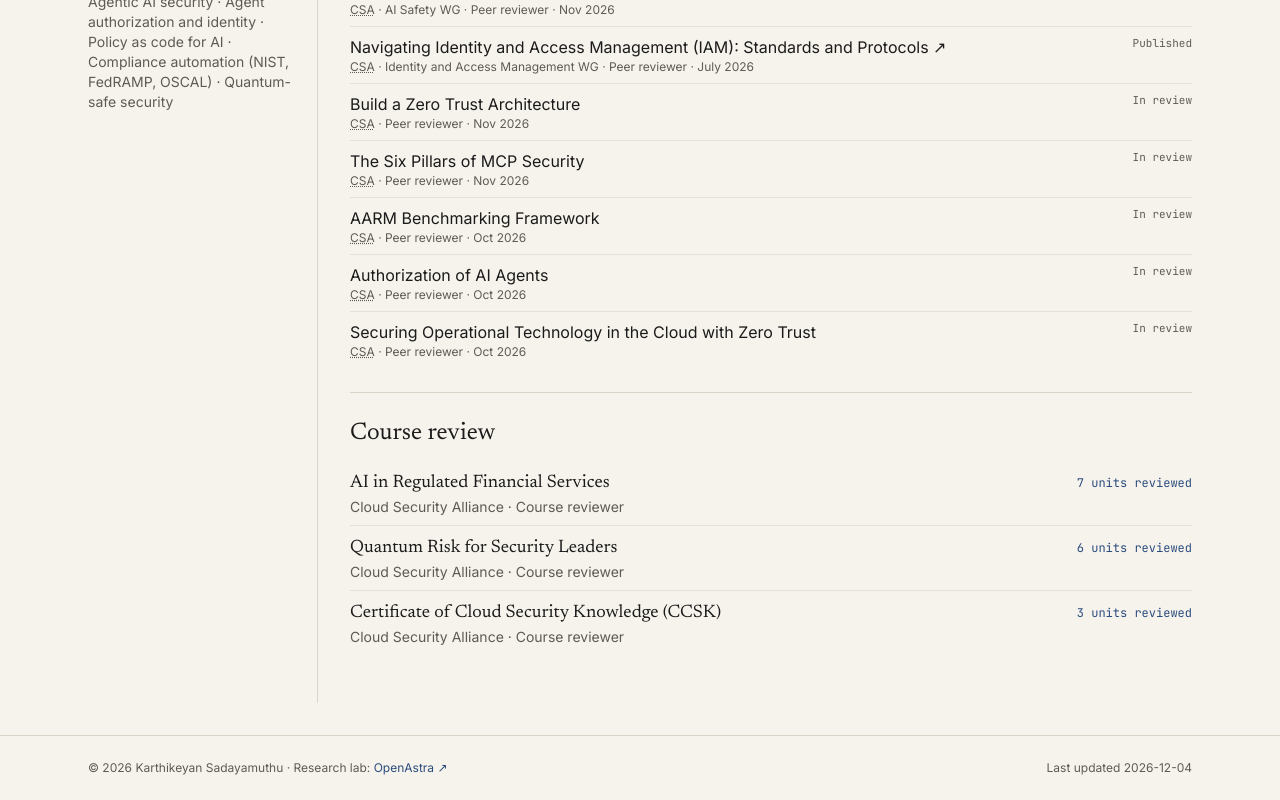
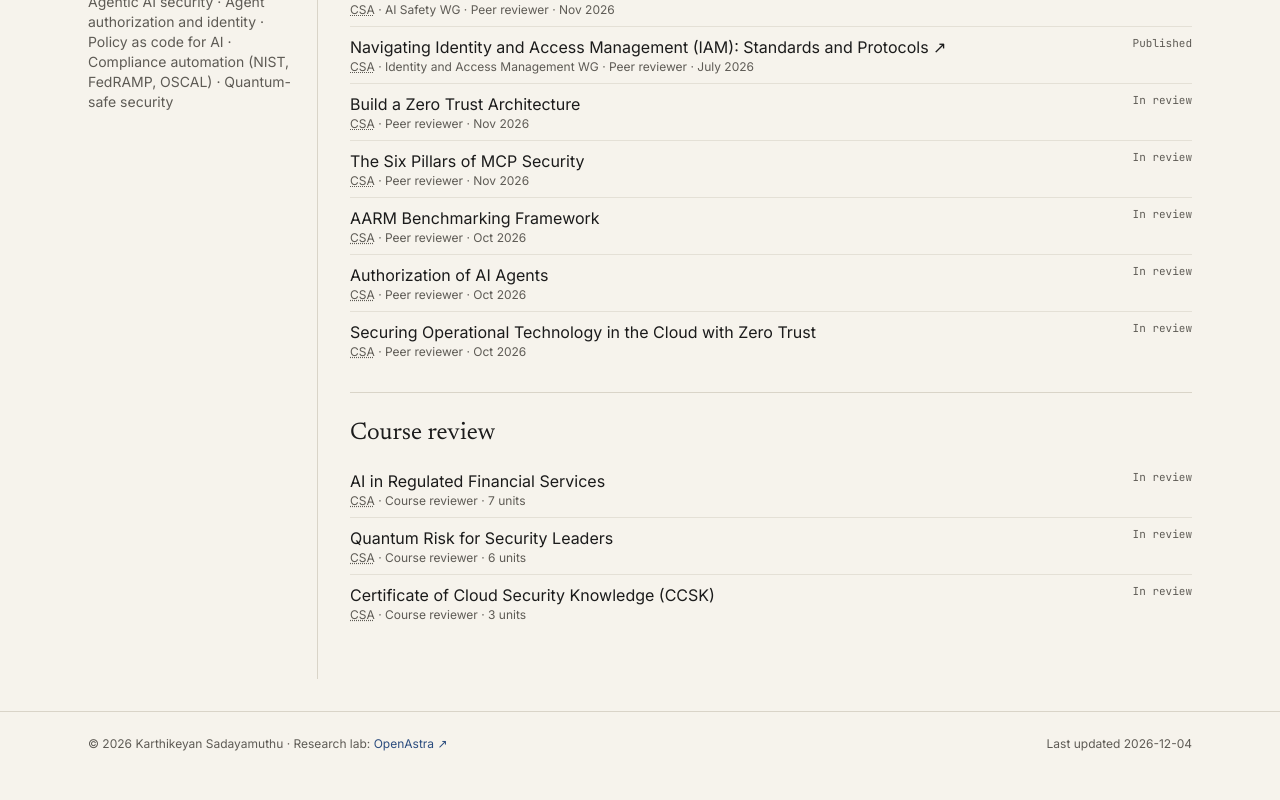
Before and after one commit to sadayamuthu/sadayamuthu.com, a React (Vite) app: page /service in a window 1280 px wide. Shown: the part 670-1470 px from the top of the page. After the commit the page ends 1446 px from the top, so only its background shows below. Built offline with nearby package versions, Linux system fonts and the light colour scheme.

Commit message:
Service: mark course reviews as in review

```diff
--- a/src/data/research.json
+++ b/src/data/research.json
@@ -620,19 +620,22 @@
       "title": "AI in Regulated Financial Services",
       "publisher": "Cloud Security Alliance",
       "units": 7,
-      "role": "Course reviewer"
+      "role": "Course reviewer",
+      "status": "in-review"
     },
     {
       "title": "Quantum Risk for Security Leaders",
       "publisher": "Cloud Security Alliance",
       "units": 6,
-      "role": "Course reviewer"
+      "role": "Course reviewer",
+      "status": "in-review"
     },
     {
       "title": "Certificate of Cloud Security Knowledge (CCSK)",
       "publisher": "Cloud Security Alliance",
       "units": 3,
-      "role": "Course reviewer"
+      "role": "Course reviewer",
+      "status": "in-review"
     }
   ],
   "workingGroups": [
--- a/src/pages/Service.jsx
+++ b/src/pages/Service.jsx
@@ -52,23 +52,15 @@ function WorkingGroups({ list }) {
   })
 }
 
+const unitText = (n) => (Number.isInteger(n) && n > 0 ? `${n} unit${n === 1 ? '' : 's'}` : '')
+
 function CourseReviews({ list }) {
   return (
-    <ul>
-      {list.map((c) => {
-        const units = Number.isInteger(c.units) && c.units > 0 ? `${c.units} unit${c.units === 1 ? '' : 's'} reviewed` : ''
-        const meta = [c.publisher, c.role].filter(has).join(' · ')
-        return (
-          <li key={c.title} className="flex flex-wrap items-baseline justify-between gap-x-4 py-2 border-b border-rule/60 last:border-b-0">
-            <span>
-              <span className="font-serif text-lg">{c.title}</span>
-              {meta && <span className="block text-sm text-ink-muted">{meta}</span>}
-            </span>
-            {units && <span className="font-mono text-xs text-acc">{units}</span>}
-          </li>
-        )
-      })}
-    </ul>
+    <div>
+      {list.map((c) => (
+        <ReviewRow key={c.title} review={{ ...c, role: [c.role, unitText(c.units)].filter(has).join(' · ') }} />
+      ))}
+    </div>
   )
 }
 
```
Also changed, not shown: 1 other file (tests, documents, lock files or other folders).
